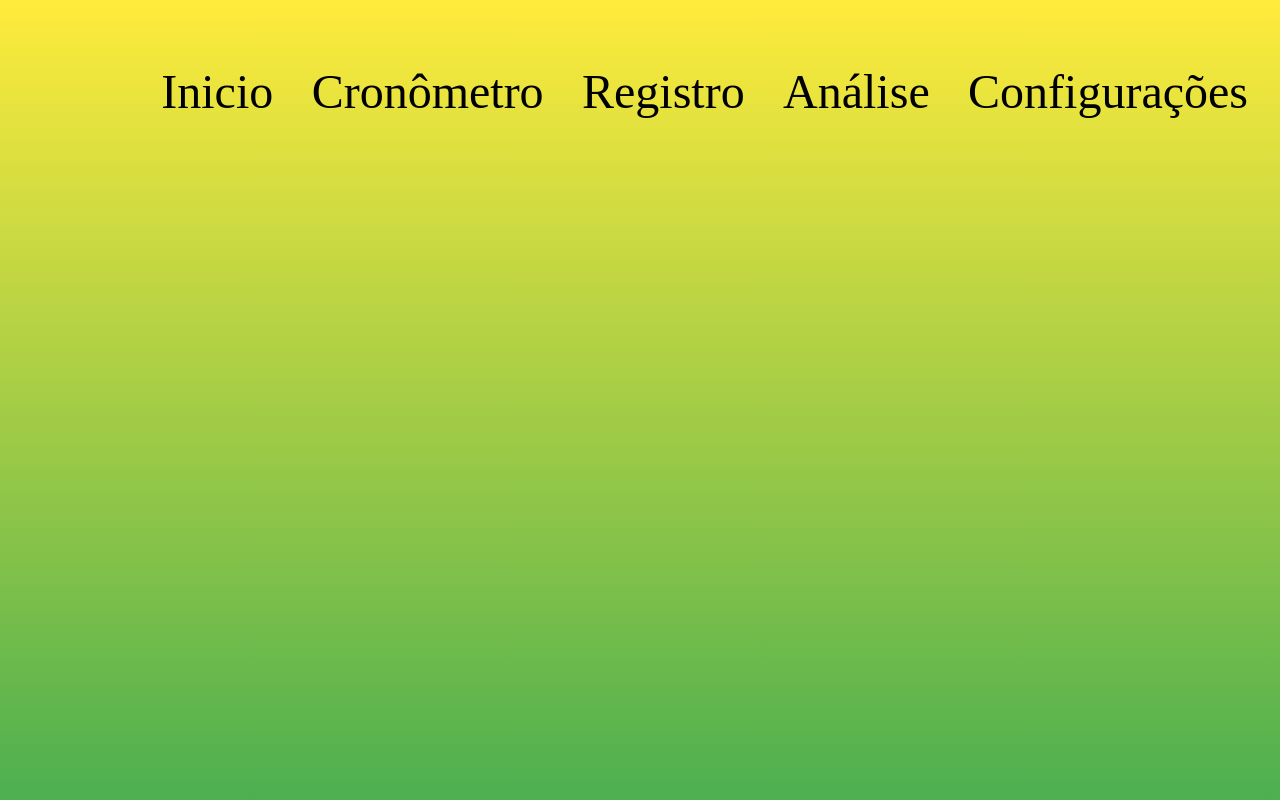
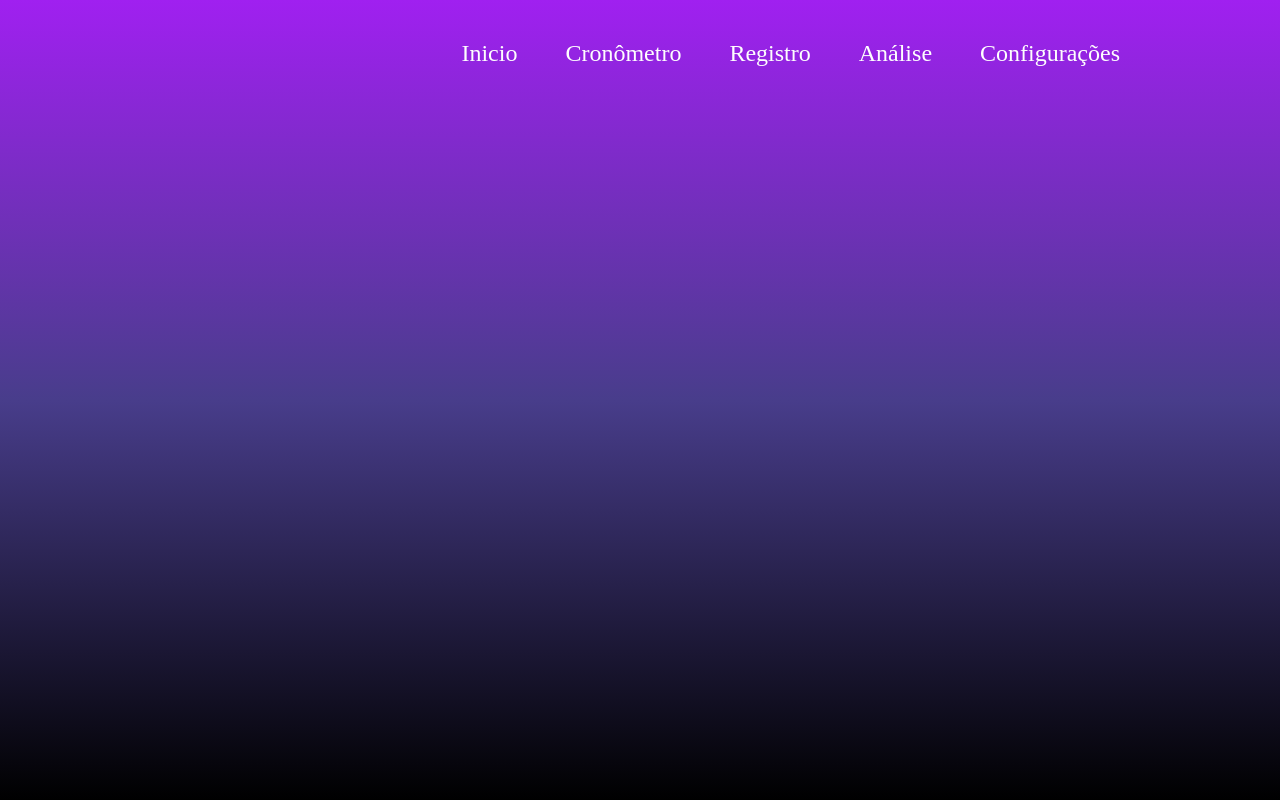
Before and after one commit to GuiMeiring/projeto-cronometro, a plain HTML site: page index.html in a window 1280 px wide. Drawn offline with Linux system fonts and the light colour scheme.

Commit message:
adicionado cabecalho

```diff
--- a/styles/style.css
+++ b/styles/style.css
@@ -2,7 +2,8 @@ body {
     font-size: 62.5%;
     height: 100vh;
     margin: 0;
-    background: linear-gradient(to top, #4caf50, #ffeb3b);
+    background: linear-gradient(to top, #000000, #483D8B, #A020F0);
+    color: #FEFEFE;
 }
 
 .cabecalho {
@@ -15,7 +16,7 @@ body {
     display: flex;
     justify-content: space-between;
     list-style-type: none;
-    gap:3vw;
-    font-size: 4.8em;
-    padding: 1rem 2rem;
+    gap:3rem;
+    font-size: 2.4em;
+    padding: 1rem 10rem;
 }
```
